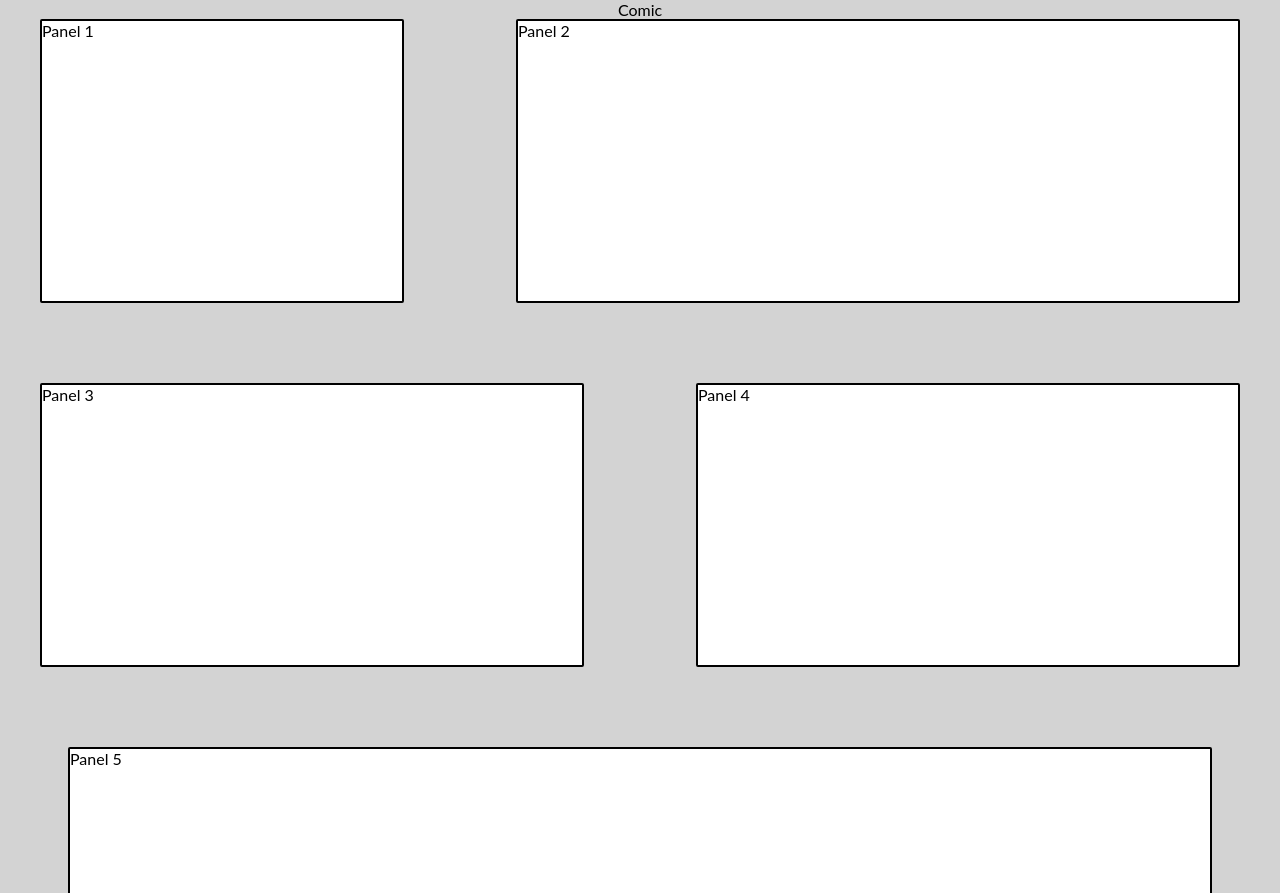
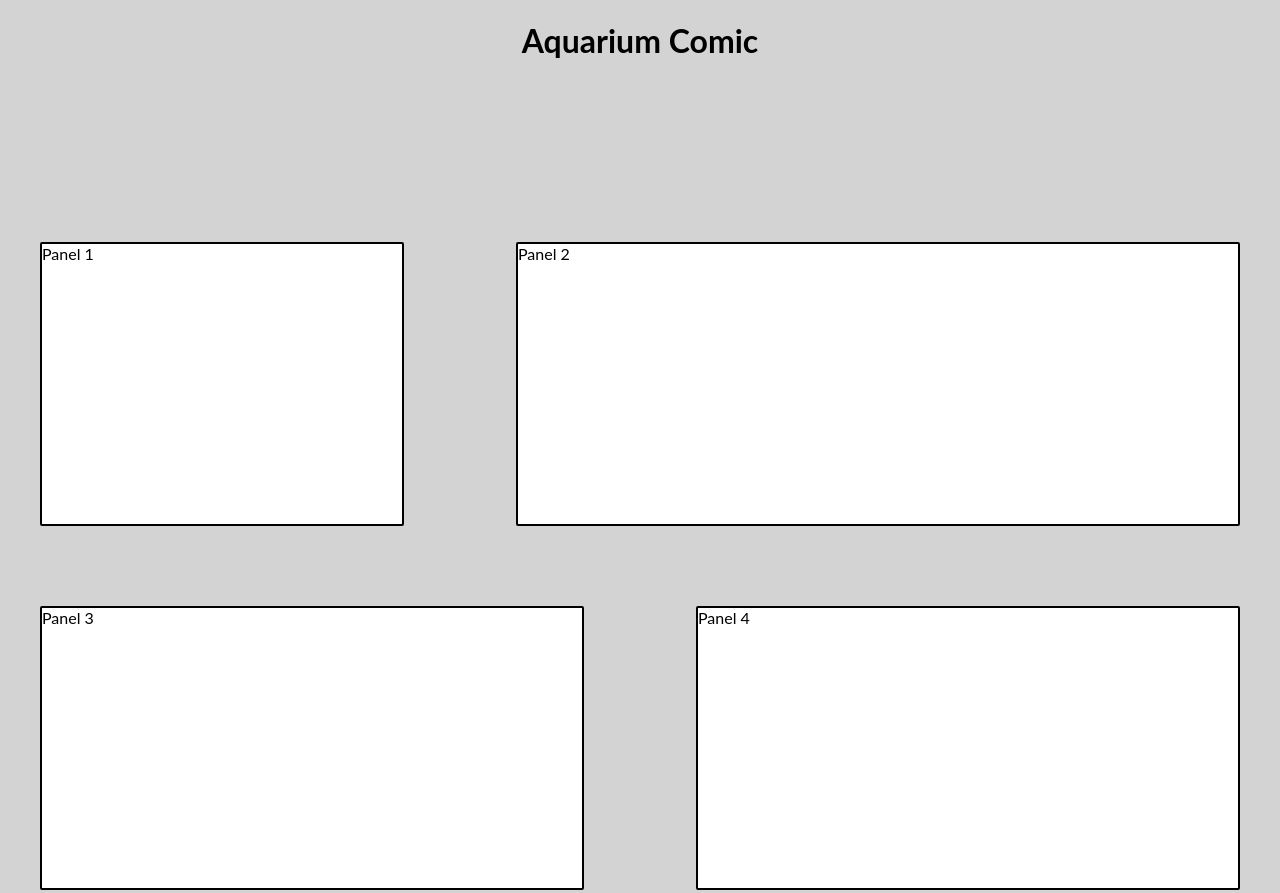
Before and after one commit to dweggyness/CommLab-Assignment2, a plain HTML site: page index.html in a window 1280 px wide. Shown: the top 893 px of the page. Drawn offline with Linux system fonts and the light colour scheme.

Commit message:
add titlte

```diff
--- a/index.html
+++ b/index.html
@@ -14,24 +14,26 @@
 
 <body>
   <div class="mainContainer">
-    Comic
+    <h1>Aquarium Comic</h1>
+    <div class="spacing"></div>
+    <div class="spacing"></div>
     <section class="comicContainer">
       <div class="comicRow row1">
-        <div class="comicPanel panel1"><span class="center">Panel 1</span></div>
-        <div class="comicPanel panel2"><span class="center">Panel 2</span></div>
+        <div class="comicPanel panel1">Panel 1</span></div>
+        <div class="comicPanel panel2">Panel 2</span></div>
       </div>
       <div class="spacing"></div>
       <div class="comicRow row2">
-        <div class="comicPanel panel1"><span class="center">Panel 3</span></div>
-        <div class="comicPanel panel2"><span class="center">Panel 4</span></div>
+        <div class="comicPanel panel1">Panel 3</span></div>
+        <div class="comicPanel panel2">Panel 4</span></div>
       </div>
       <div class="spacing"></div>
       <div class="comicRow row3">
-        <div class="comicPanel panel1"><span class="center">Panel 5</span></div>
+        <div class="comicPanel panel1">Panel 5</span></div>
       </div>
       <div class="spacing"></div>
       <div class="comicRow row4">
-        <div class="comicPanel panel1"><span class="center">Panel 6</span></div>
+        <div class="comicPanel panel1">Panel 6</span></div>
       </div>
     </section>
   </div>
--- a/styles.css
+++ b/styles.css
@@ -64,13 +64,6 @@ body {
 
 /*************************/
 
-
-.center {
-  display: flex;
-  flex: 1;
-  margin: auto auto;
-}
-
 .spacing {
   margin: 40px;
 }
```
